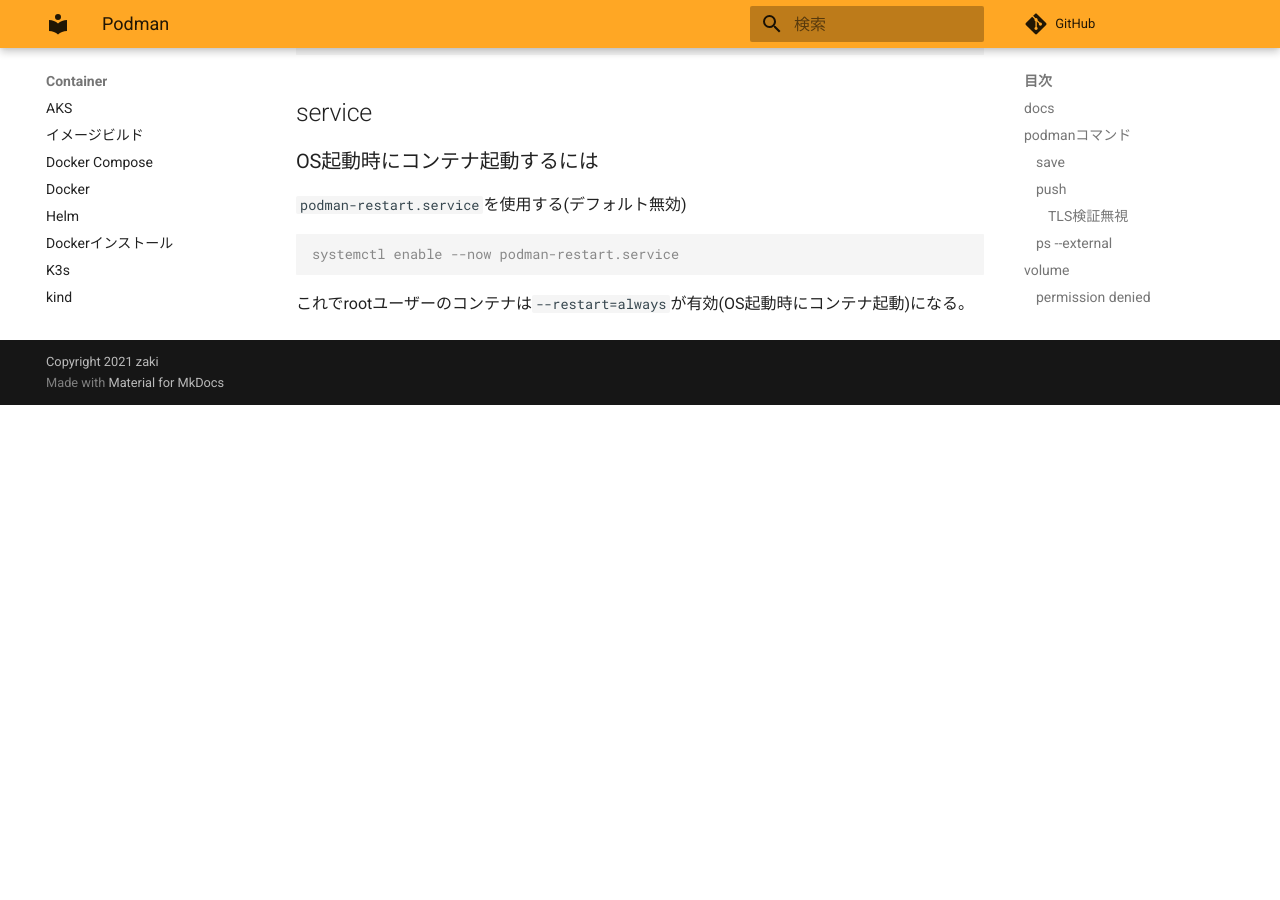
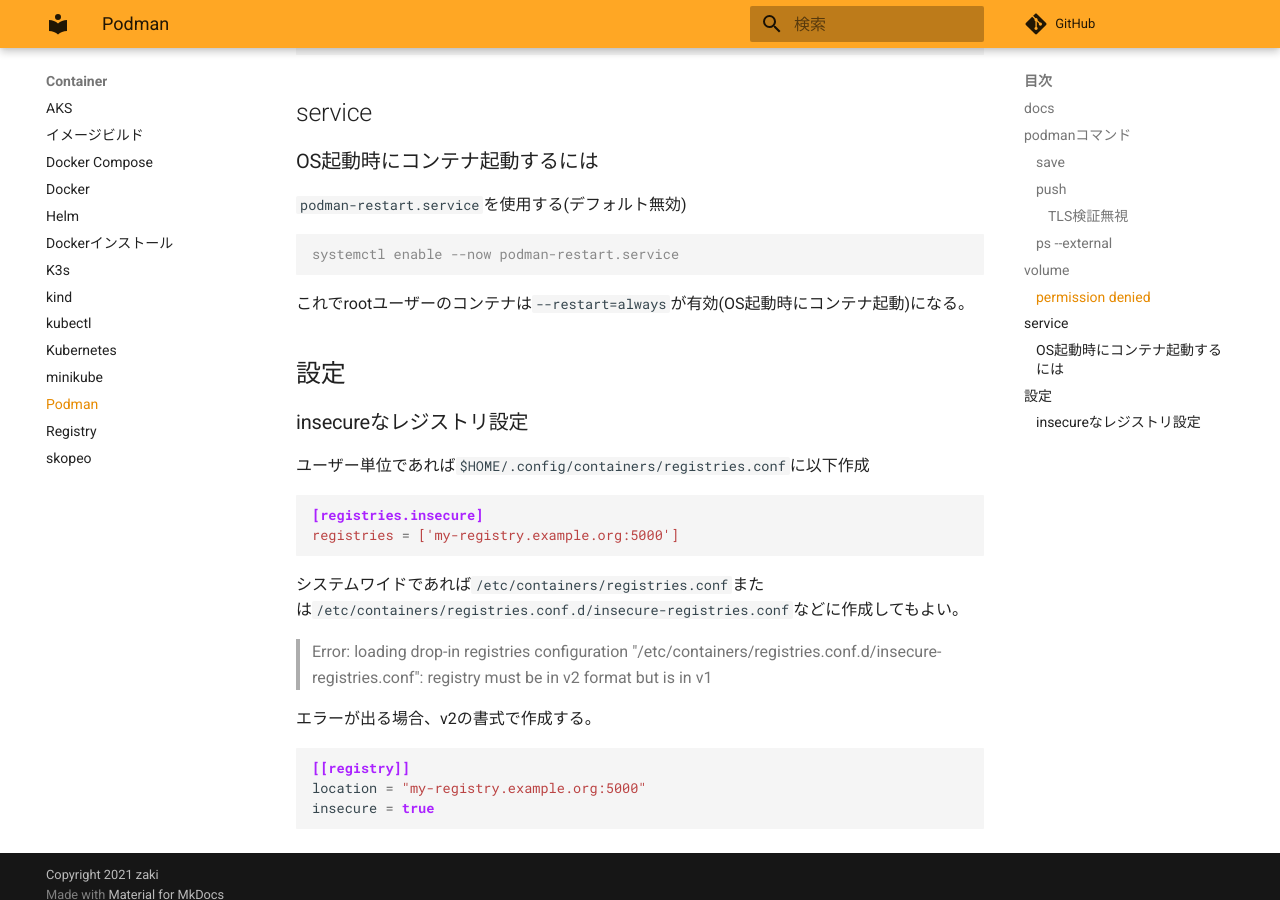
Before and after one commit to zaki-lknr/docs, an MkDocs documentation site: the page built from docs/Container/podman.md, in a window 1280 px wide and 900 px high, scrolled down 1413 px. Built offline with MkDocs 1.6.1 and Material for MkDocs 9.7.7, drawn with Linux system fonts in a browser that asks for light colours; comment, search, counter and statistics services are not loaded; before the commit the page ends 1818 px from its top, so only the background shows below that.

Commit message:
add: container/podman: insecureレジストリの接続設定

````diff
--- a/docs/Container/podman.md
+++ b/docs/Container/podman.md
@@ -72,3 +72,26 @@ systemctl enable --now podman-restart.service
 ```
 
 これでrootユーザーのコンテナは`--restart=always`が有効(OS起動時にコンテナ起動)になる。
+
+## 設定
+
+### insecureなレジストリ設定
+
+ユーザー単位であれば`$HOME/.config/containers/registries.conf`に以下作成
+
+```ini
+[registries.insecure]
+registries = ['my-registry.example.org:5000']
+```
+
+システムワイドであれば`/etc/containers/registries.conf`または`/etc/containers/registries.conf.d/insecure-registries.conf`などに作成してもよい。
+
+> Error: loading drop-in registries configuration "/etc/containers/registries.conf.d/insecure-registries.conf": registry must be in v2 format but is in v1
+
+エラーが出る場合、v2の書式で作成する。
+
+```toml
+[[registry]]
+location = "my-registry.example.org:5000"
+insecure = true
+```
````
